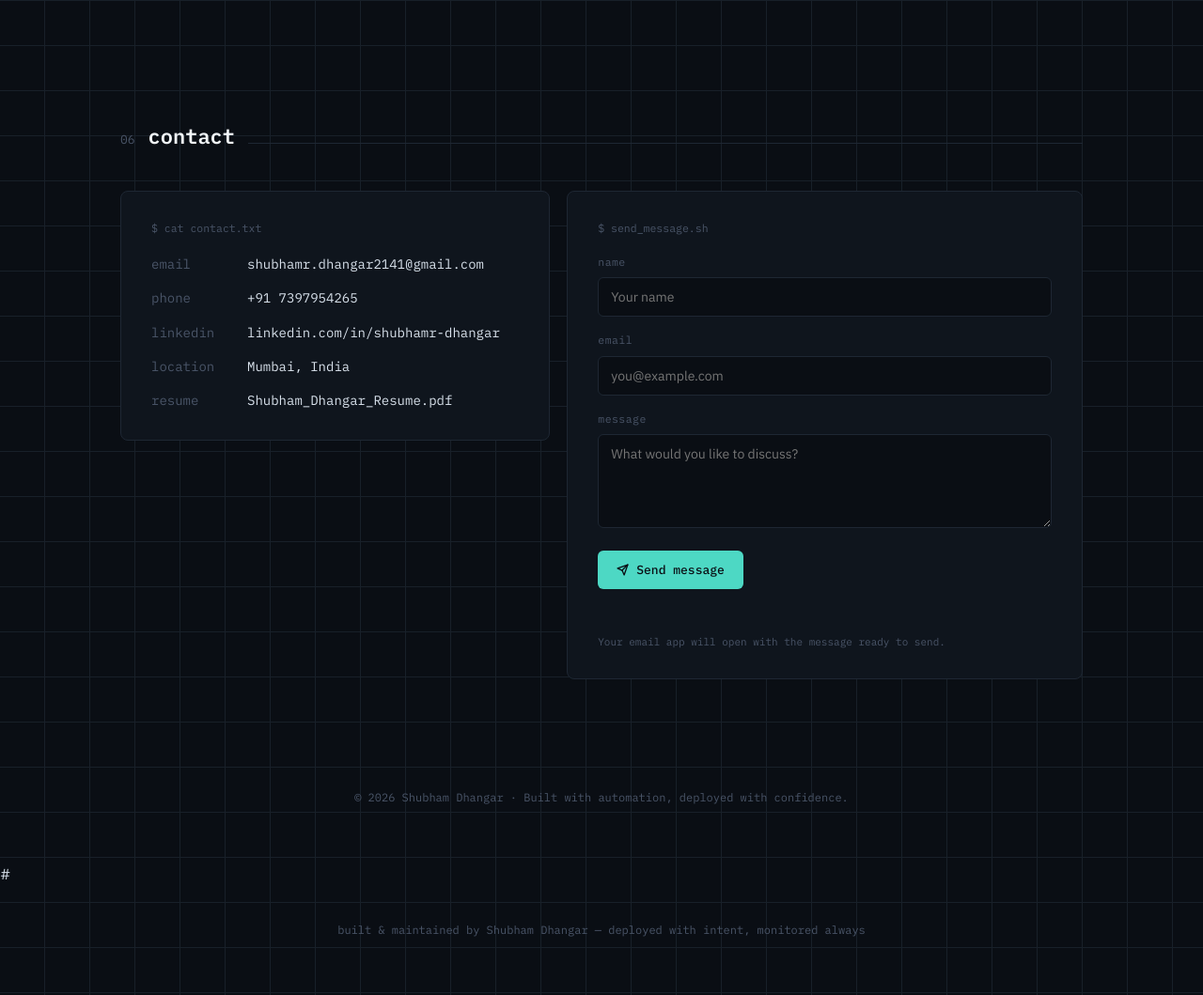
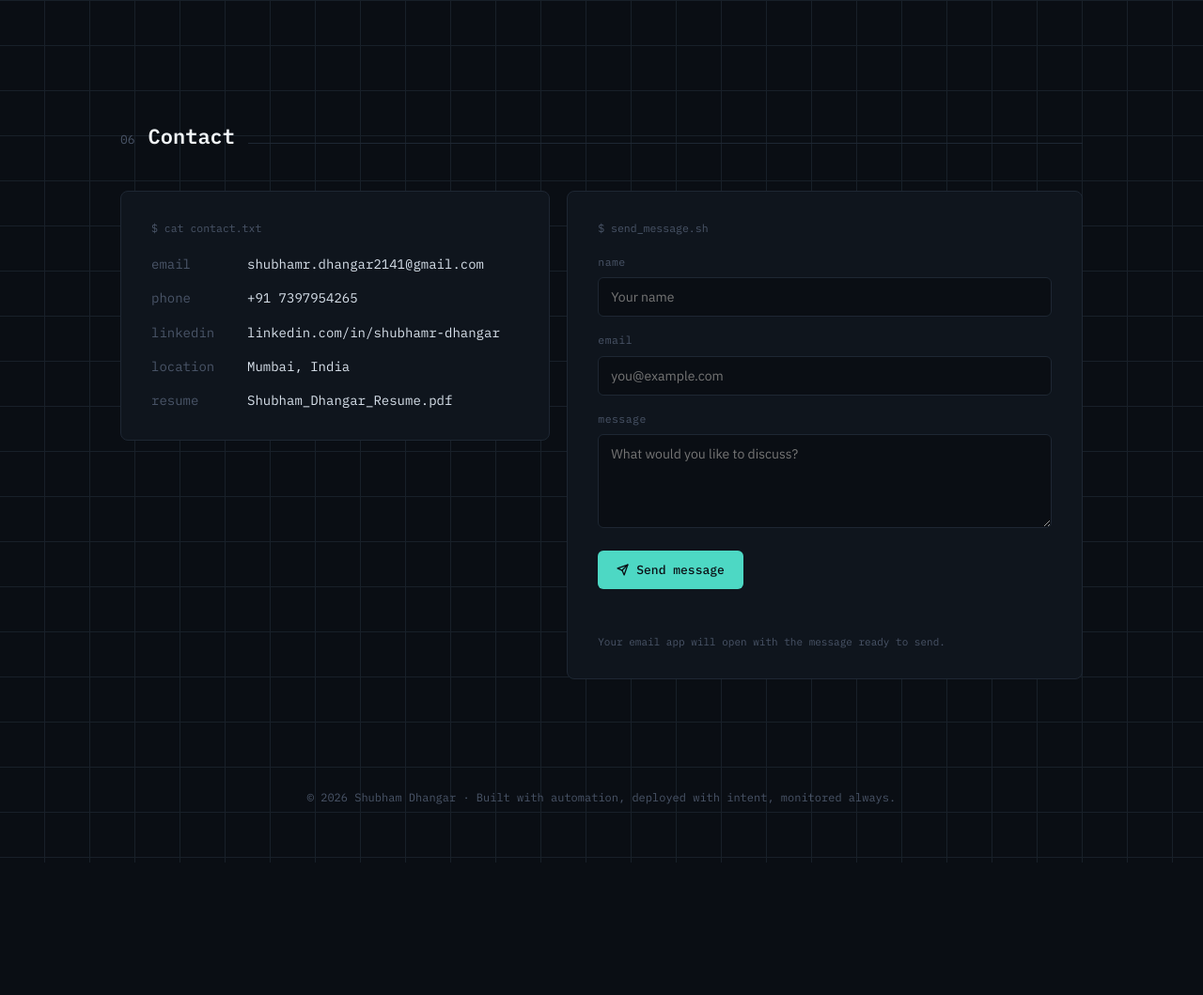
Before and after one commit to S2141/My_Portfolio_Webpage, a plain HTML site: page index.html in a window 1280 px wide. Shown: the part 4175-5234 px from the top of the page at 94% size. After the commit the page ends 5093 px from the top, so only its background shows below. Drawn offline with Linux system fonts and the light colour scheme.

Commit message:
index updated

```diff
--- a/index.html
+++ b/index.html
@@ -502,7 +502,7 @@
   </section>
 
   <section id="Contact" class="reveal">
-    <div class="section-head"><span class="idx">06</span><h2>contact</h2><div class="rule"></div></div>
+    <div class="section-head"><span class="idx">06</span><h2>Contact</h2><div class="rule"></div></div>
     <div class="contact-grid">
       <div class="contact-block">
         <div class="filename">$ cat contact.txt</div>
@@ -542,8 +542,8 @@
   </section>
 
 </main>
-<footer>© 2026 Shubham Dhangar · Built with automation, deployed with confidence.</footer>
-#<footer>built &amp; maintained by Shubham Dhangar — deployed with intent, monitored always</footer>
+<footer>© 2026 Shubham Dhangar · Built with automation, deployed with intent, monitored always.</footer>
+
 
 <script>
   const io = new IntersectionObserver((entries)=>{
```
